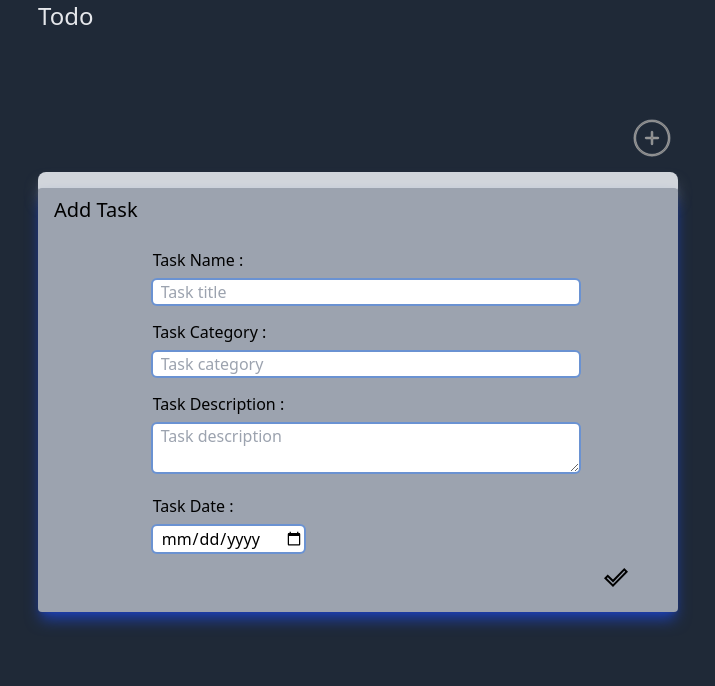
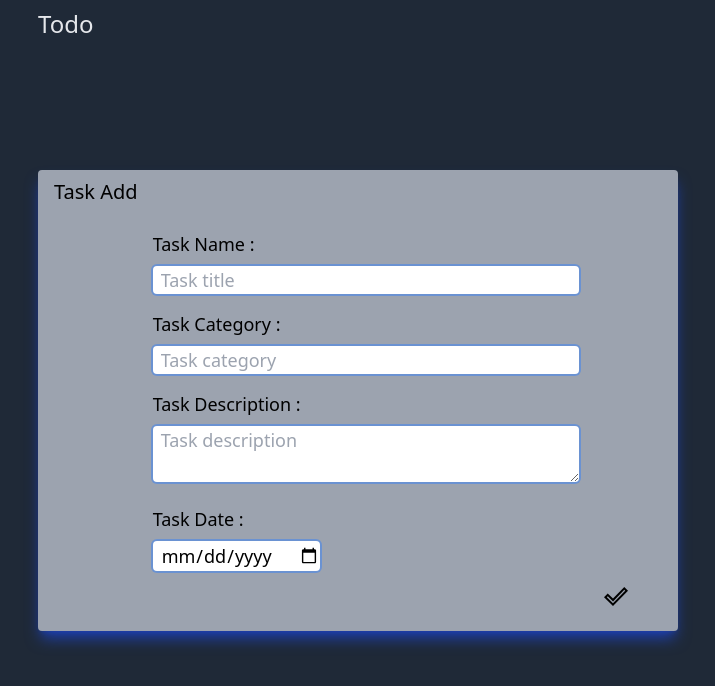
Before and after one commit to Fadgiras/react-ts-todolist, a React (Create React App) app: page / in a window 1280 px wide. Both pictures are taken after a click on the button 934 px from the left and 138 px from the top of the page. Shown: the top 686 px of the page, without its empty margins (282-997 px from the left). Built offline with nearby package versions, Linux system fonts and the light colour scheme.

Commit message:
Display system refactor
The components are now displayed by switching on an only state : mode
This change eases the component adding and displaying
The edit function is now synced with changes
The add and delete function are functional but the tasks' refresh isn't yet

```diff
--- a/src/components/TaskDeleteConfirm.tsx
+++ b/src/components/TaskDeleteConfirm.tsx
@@ -1,22 +1,25 @@
 import React, { Component } from "react";
 import Task from "../models/Task";
+import StorageService from "../services/StorageService";
 
 interface TaskProps{
     task : Task,
-    isOpen : boolean,
-    toggleFn : Function
+    mode : string,
+    switchMode : Function
 }
 
 export default class TaskDeleteConfirm extends Component<TaskProps, any>{
 
-    toggle = () => {this.props.toggleFn()}
+    deleteTask = () => {
+        new StorageService().deleteTask(this.props.task)
+        this.props.switchMode("List")
+        this.forceUpdate()
+    }
 
     render(): React.ReactNode {
         return <div>
-            {this.props.isOpen ?
-            <div className="fixed overflow-y-auto">
-            <div className="fixed flex w-screen h-screen bg-gray-300 opacity-60"/>
-            <div className="fixed bottom-0 top-0 left-0 right-0 m-auto flex w-1/2 bg-gray-400 h-fit rounded shadow-lg shadow-blue-800 flex flex-col items-center">
+            {this.props.mode == "Delete" ?
+            <div className="fixed bottom-0 top-0 left-0 right-0 m-auto flex w-1/2 bg-gray-400 text-black h-fit rounded shadow-lg shadow-blue-800 flex flex-col items-center">
                 <p className="mr-auto pt-2 pl-4 pb-4 text-bold text-xl">Delete Task : {this.props.task.getName()}</p>
                 <div className="w-2/3">
                     <div className="bg-gray-300 flex flex-col text-center text-lg font-bold space-y-4 p-2 rounded">
@@ -25,26 +28,28 @@ export default class TaskDeleteConfirm extends Component<TaskProps, any>{
                     </div>
                 </div>
                 <div className="flex flex-row ml-auto mr-4 pt-2">
+
+                    {/* Check */}
                     <button type="button"
                             className="w-fit text-gray-400 bg-transparent rounded-lg text-sm p-0.5 m-1 inline-flex items-center hover:bg-gray-500 hover:text-white ml-auto mr-12 mb-5"
-                            onClick={this.toggle}
+                            onClick={this.deleteTask}
                             >
                         <svg xmlns="http://www.w3.org/2000/svg" width="24" height="24" viewBox="0 0 24 24">
                             <path d="M20.303 4.846l.882.882-12.22 12.452-6.115-5.93.902-.902 5.303 5.028 11.248-11.53zm-.018-2.846l-11.285 11.567-5.286-5.011-3.714 3.716 9 8.728 15-15.285-3.715-3.715z"/>
                         </svg>
                     </button>
+
+                    {/* cross */}
                     <button type="button"
                             className="w-fit text-gray-400 bg-transparent rounded-lg text-sm p-0.5 m-1 inline-flex items-center hover:bg-gray-500 hover:text-white ml-auto mr-12 mb-5"
-                            onClick={this.toggle}
+                            onClick={() => {this.props.switchMode("List")}}
                             >
                         <svg xmlns="http://www.w3.org/2000/svg" width="23" height="23" viewBox="0 0 24 24">
                             <path d="M20.197 2.837l.867.867-8.21 8.291 8.308 8.202-.866.867-8.292-8.21-8.23 8.311-.84-.84 8.213-8.32-8.312-8.231.84-.84 8.319 8.212 8.203-8.309zm-.009-2.837l-8.212 8.318-8.31-8.204-3.666 3.667 8.321 8.24-8.207 8.313 3.667 3.666 8.237-8.318 8.285 8.204 3.697-3.698-8.315-8.209 8.201-8.282-3.698-3.697z"/>
                         </svg>
                     </button>
+                    </div>
                 </div>
-
-            </div>
-        </div>
         :null}
 
         </div>
--- a/src/components/TaskEdit.tsx
+++ b/src/components/TaskEdit.tsx
@@ -5,9 +5,8 @@ import StorageService from "../services/StorageService";
 
 interface TaskProps{
     task : Task,
-    isOpen : boolean
-    toggleFn : Function,
-    EditMode : boolean
+    mode : string,
+    switchMode : Function
 }
 
 
@@ -34,7 +33,6 @@ export default class TaskEdit extends Component<TaskProps, any>{
 
     }
 
-
     handleDateChange = (Event: { target: any; }) =>{
         this.setState({date : Event.target.value})
         this.editTask.setDate(Event.target.value)
@@ -53,31 +51,44 @@ export default class TaskEdit extends Component<TaskProps, any>{
     }
 
     toggle = () => {
-        this.editTask.setId(this.props.task.getId())
-        new StorageService().editTask(this.editTask)
-        this.props.toggleFn()
+        if(this.EditCheck()){
+            this.editTask.setId(this.props.task.getId())
+            new StorageService().editTask(this.editTask)
+        }else{
+            this.editTask.setId(Object.keys(localStorage).length+1)
+            new StorageService().addTask(this.editTask)
+        }
+
+        this.props.switchMode("List")
     }
 
-    modeSwitch(){
-        return this.props.EditMode ? "Edit Task : "+this.props.task.getName() : "Add Task"
+    EditCheck(){
+        return this.props.mode=="Edit" ? true : false
+    }
+
+    modeCheck(){
+        switch(this.props.mode){
+            case "Edit" : return true;
+            case "Add" : return true;
+            default : return false
+        }
     }
 
     render(): React.ReactNode {
         return <div>
-            {this.props.isOpen ?
+            {this.modeCheck() ?
             <div className="fixed overflow-y-auto">
-                    <div className="fixed flex w-screen h-screen bg-gray-300 opacity-60"/>
-                    <div className="fixed bottom-0 top-0 left-0 right-0 m-auto flex w-1/2 bg-gray-400 h-fit rounded shadow-lg shadow-blue-800 flex flex-col items-center">
-                        <p className="mr-auto pt-2 pl-4 pb-4 text-bold text-xl"> {this.modeSwitch()}</p>
-                        <div className="w-2/3">
+                    <div className="fixed bottom-0 top-0 left-0 right-0 m-auto flex w-1/2 bg-gray-400 h-fit rounded shadow-lg shadow-blue-800 flex-col items-center text-black">
+                        <p className="mr-auto pt-2 pl-4 pb-4 text-bold text-xl"> {this.EditCheck() ? "Task : "+this.props.task.getName() : "Task Add"}</p>
+                        <div className="w-2/3 text-lg">
                             <p className="pl-2 pt-2">Task Name : </p>
-                            <input type="text" className="m-2 ring-2 pl-2 rounded border-black w-full" placeholder={this.props.EditMode  ? this.props.task.getName() : "Task title"} onChange={this.handleNameChange}/>
+                            <input type="text" className="m-2 ring-2 pl-2 rounded border-black w-full" placeholder={this.EditCheck()  ? this.props.task.getName() : "Task title"} onChange={this.handleNameChange}/>
 
                             <p className="pl-2 pt-2">Task Category : </p>
-                            <input type="text" className="m-2 ring-2 pl-2 rounded border-black w-full" placeholder={this.props.EditMode  ? this.props.task.getCat() : "Task category"} onChange={this.handleCatChange}/>
+                            <input type="text" className="m-2 ring-2 pl-2 rounded border-black w-full" placeholder={this.EditCheck()  ? this.props.task.getCat() : "Task category"} onChange={this.handleCatChange}/>
 
                             <p className="pl-2 pt-2">Task Description : </p>
-                            <textarea className="m-2 ring-2 pl-2 rounded border-black resize w-full" placeholder={this.props.EditMode  ? this.props.task.getDesc() : "Task description"} onChange={this.handleDescChange}/>
+                            <textarea className="m-2 ring-2 pl-2 rounded border-black resize w-full" placeholder={this.EditCheck()  ? this.props.task.getDesc() : "Task description"} onChange={this.handleDescChange}/>
 
                             <p className="pl-2 pt-2">Task Date : </p>
                             {/* Day's date displayed because of the defaultTask object in Todolist.tsx */}
--- a/src/components/TaskList.tsx
+++ b/src/components/TaskList.tsx
@@ -3,11 +3,10 @@ import Task from "../models/Task";
 
 interface TaskProps{
     task : Task,
-    isOpen : boolean,
-    toggleFn : Function,
+    mode : string,
     setCurrentTask : Function,
-    editModeFn : Function,
-    children : any
+    children : any,
+    switchMode : Function
 }
 
 export default class TaskList extends Component<TaskProps, any>{
@@ -18,19 +17,19 @@ export default class TaskList extends Component<TaskProps, any>{
     }
 
     toggle = () => {
-        this.props.editModeFn(false)
-        this.props.toggleFn()
+        this.props.switchMode("Add")
+    }
+
+    componentDidUpdate(prevProps: Readonly<TaskProps>, prevState: Readonly<any>, snapshot?: any): void {
+        console.log("Bonswaar")
     }
 
     render() {
-        return  <div className="min-h-screen bg-gray-800 text-2xl text-gray-200 ">
-                    <div className="block flex-col w-1/2 m-auto ">
-                        <div>
-                            <p>Todo</p>
-                        </div>
-                        <div className="flex h-fit mt-20 justify-end">
+        return  <div className="w-screen">
+            {this.props.mode == "List" ? <div className="block flex-col m-auto w-1/2">
+                        <div className="flex h-fit justify-end">
                             <button type="button"
-                                    className="w-fit ml-auto text-gray-400 bg-transparent rounded-lg text-sm p-0.5 m-1 inline-flex items-center hover:bg-gray-600 hover:text-white"
+                                    className="w-fit ml-auto mt-14 text-gray-400 bg-transparent rounded-lg text-sm p-0.5 m-1 inline-flex items-center hover:bg-gray-600 hover:text-white"
                                     onClick={this.toggle}
                                     >
                                 <svg fill="gray" xmlns="http://www.w3.org/2000/svg" stroke="white" viewBox="0 0 128 128" width="40px" height="40px">
@@ -42,8 +41,9 @@ export default class TaskList extends Component<TaskProps, any>{
                         <div className='bg-gray-300 h-full mt-2 p-3 rounded-lg text-base text-black space-y-3 shadow-lg shadow-gray-500'>
                             {this.props.children}
                         </div>
-                    </div>
-                </div>
+                </div> :
+                null}
+        </div>
 
     }
 }
--- a/src/components/Todolist.tsx
+++ b/src/components/Todolist.tsx
@@ -16,7 +16,8 @@ interface EditState{
     isOpenEdit : boolean,
     isOpenDelete : boolean,
     currentTask : Task,
-    editMode : boolean
+    editMode : boolean,
+    mode : string
     // Add a mode state
 }
 
@@ -27,17 +28,17 @@ export default class Todolist extends Component<any, EditState>{
             isOpenEdit : false,
             isOpenDelete : false,
             currentTask : defaultTask,
-            editMode : false
+            editMode : false,
+            mode: "List"
         };
-      }
-
-      componentDidUpdate(prevProps: Readonly<any>, prevState: Readonly<EditState>, snapshot?: any): void {
-          console.log("TodoList")
-          //Refresh children here
-      }
+    }
 
     setCurrentTask(task: Task){
         this.setState({currentTask : task})
+    }
+
+    switchMode(CurrentMode : string){
+        this.setState({mode : CurrentMode})
     }
 
     setMode(edit : boolean){
@@ -54,18 +55,23 @@ export default class Todolist extends Component<any, EditState>{
 
     //NB : instanciate a new obj to access a task
     tasks = new StorageService().getTasks()
+    componentDidUpdate(prevProps: Readonly<any>, prevState: Readonly<EditState>, snapshot?: any): void {
+        this.tasks = new StorageService().getTasks()
+    }
 
-    taskList = this.tasks.map((task) => (<TaskLine key={task.getName()} task={task} toggleEdit = {this.toggleEdit.bind(this)} toggleDelete={this.toggleDelete.bind(this)} setCurrentTask={this.setCurrentTask.bind(this)} editModeFn={this.setMode.bind(this)}/>));
+    taskList = this.tasks.map((task) => (<TaskLine key={task.taskKey()} task={task} setCurrentTask={this.setCurrentTask.bind(this)} switchMode={this.switchMode.bind(this)}/>));
 
 
     render(){
-        return  <div>
-                    <TaskList task={defaultTask} isOpen={this.state.isOpenEdit} toggleFn = {this.toggleEdit.bind(this)} setCurrentTask={this.setCurrentTask.bind(this)} editModeFn={this.setMode.bind(this)}>
+        return  <div className="min-h-screen bg-gray-800 text-2xl text-gray-200 flex items-center flex-col">
+                    <div className="pt-2 w-1/2">
+                        <p className="text-start">Todo</p>
+                    </div>
+                    <TaskList task={defaultTask} mode={this.state.mode} setCurrentTask={this.setCurrentTask.bind(this)} switchMode={this.switchMode.bind(this)}>
                         {this.taskList}
                     </TaskList>
-                    <TaskEdit task={this.state.currentTask} isOpen={this.state.isOpenEdit} toggleFn = {this.toggleEdit.bind(this)} EditMode={this.state.editMode}/>
-                    <TaskDeleteConfirm task={this.state.currentTask} isOpen={this.state.isOpenDelete} toggleFn = {this.toggleDelete.bind(this)}/>
-                    {/* TODO Add an add compo or handle well edit compo */}
+                    <TaskEdit task={this.state.currentTask} mode={this.state.mode} switchMode={this.switchMode.bind(this)}/>
+                    <TaskDeleteConfirm task={this.state.currentTask} mode={this.state.mode} switchMode={this.switchMode.bind(this)}/>
                 </div>
     }
   }
```
Also changed, not shown: src/components/TaskLine.tsx (+3 -6 lines), src/services/StorageService.tsx (+8 -0 lines).
